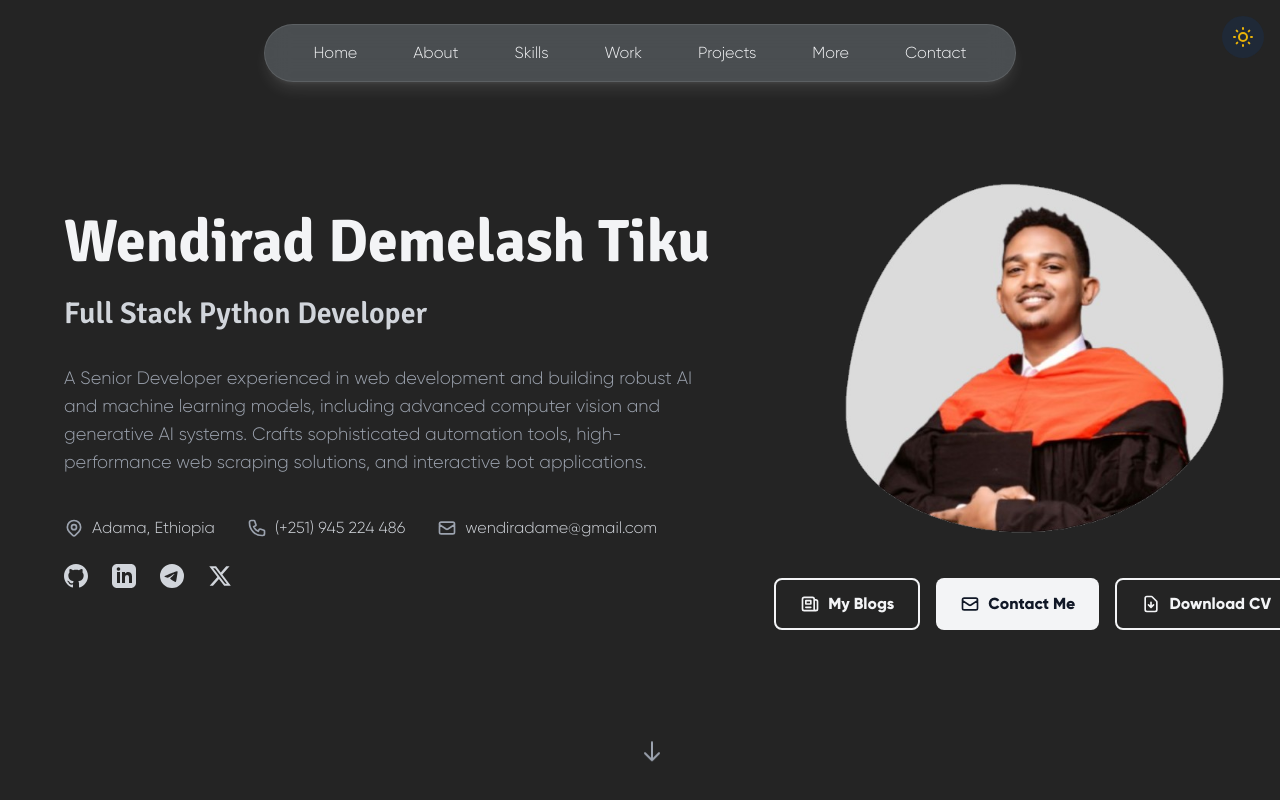
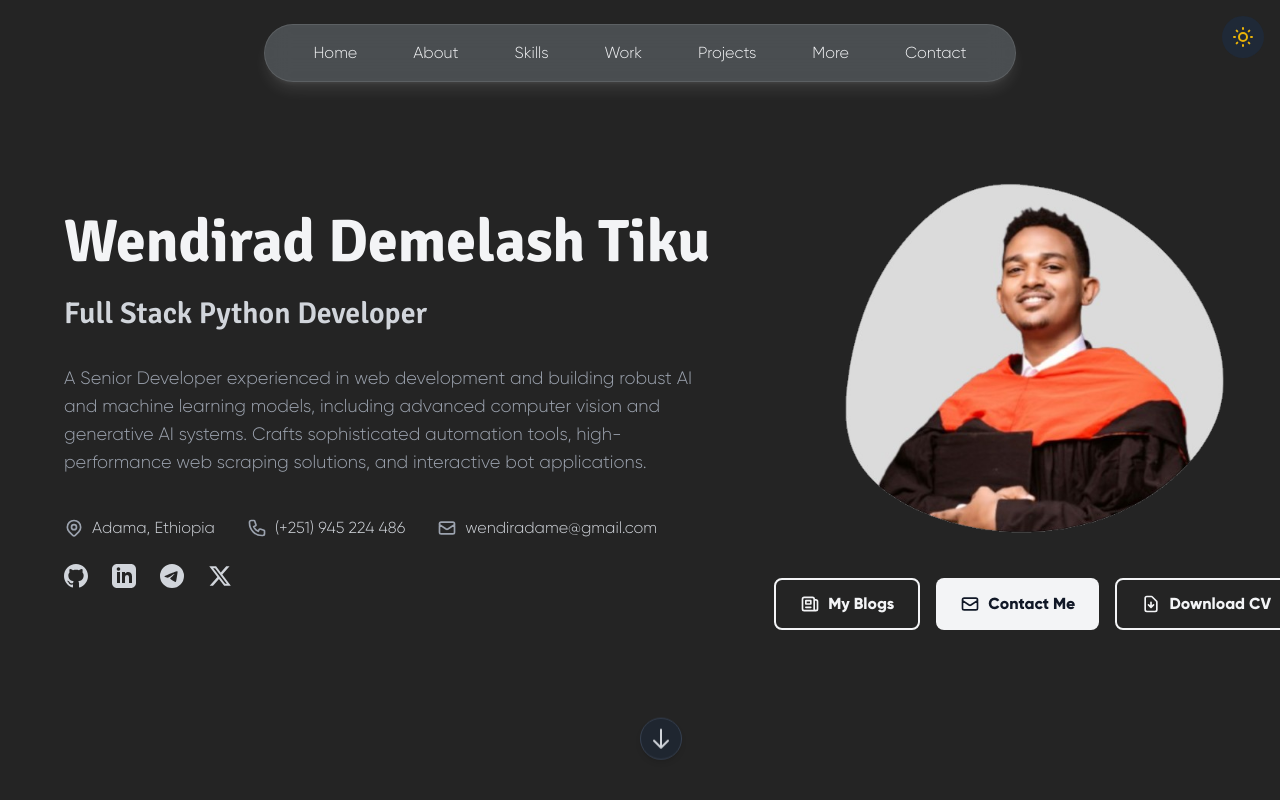
Before and after one commit to wendirad/wendirad.github.io, a React (Vite) app: page / in a window 1280 px wide. Shown: the top 800 px of the page. Built offline with nearby package versions, Linux system fonts and the light colour scheme.

Commit message:
feat: update AboutSection heading to h2, modify InfoSection link to use dynamic URL, and enhance ScrollIndicator functionality for smoother navigation

```diff
--- a/src/components/AboutSection.tsx
+++ b/src/components/AboutSection.tsx
@@ -125,9 +125,9 @@ export default function AboutSection() {
       className="min-h-screen min-w-full flex items-center justify-center px-4 sm:px-6 lg:px-8 pt-24 pb-8"
     >
       <div className="max-w-6xl w-full">
-        <h1 className="text-3xl sm:text-4xl font-bold mb-12 text-center text-gray-900 dark:text-gray-100">
+        <h2 className="text-3xl sm:text-4xl font-bold mb-12 text-center text-gray-900 dark:text-gray-100">
           About Me
-        </h1>
+        </h2>
 
         <div className="grid grid-cols-1 lg:grid-cols-[2fr_1fr] gap-8 lg:gap-12 items-center">
           {/* Left Column - About Descriptions */}
--- a/src/components/InfoSection.tsx
+++ b/src/components/InfoSection.tsx
@@ -119,8 +119,10 @@ export default function InfoSection() {
             />
             <div className="flex flex-col sm:flex-row gap-4 w-full sm:w-auto">
               <a
-                href="#blogs"
+                href={info.blog_url}
                 className="px-6 py-3 border-2 border-gray-900 dark:border-gray-100 text-gray-900 dark:text-gray-100 rounded-lg font-semibold text-center hover:bg-gray-900 dark:hover:bg-gray-100 hover:text-gray-100 dark:hover:text-gray-900 transition-colors duration-200 flex items-center justify-center gap-2"
+                target="_blank"
+                rel="noopener noreferrer"
               >
                 <svg className="w-5 h-5" fill="none" stroke="currentColor" viewBox="0 0 24 24">
                   <path strokeLinecap="round" strokeLinejoin="round" strokeWidth={2} d="M19 20H5a2 2 0 01-2-2V6a2 2 0 012-2h10a2 2 0 012 2v1m2 13a2 2 0 01-2-2V7m2 13a2 2 0 002-2V9a2 2 0 00-2-2h-2m-4-3H9M7 16h6M7 8h6v4H7V8z" />
--- a/src/components/ScrollIndicator.tsx
+++ b/src/components/ScrollIndicator.tsx
@@ -1,11 +1,69 @@
+import { useEffect, useMemo, useState } from 'react'
+
 export default function ScrollIndicator() {
+  const [sectionIds, setSectionIds] = useState<string[]>([])
+  const [currentSection, setCurrentSection] = useState<string>('home')
+
+  const orderedSections = useMemo(() => sectionIds, [sectionIds])
+  const isAtEnd =
+    orderedSections.length > 0 &&
+    orderedSections.indexOf(currentSection) === orderedSections.length - 1
+
+  useEffect(() => {
+    const sections = Array.from(document.querySelectorAll('section[id]')) as HTMLElement[]
+    const ids = sections.map((section) => section.id)
+    setSectionIds(ids)
+
+    const observer = new IntersectionObserver(
+      (entries) => {
+        const visibleEntry = entries
+          .filter((entry) => entry.isIntersecting)
+          .sort((a, b) => b.intersectionRatio - a.intersectionRatio)[0]
+
+        if (visibleEntry?.target?.id) {
+          setCurrentSection(visibleEntry.target.id)
+        }
+      },
+      { threshold: [0.4, 0.6, 0.75], rootMargin: '-20% 0px -40% 0px' }
+    )
+
+    sections.forEach((section) => observer.observe(section))
+
+    return () => {
+      sections.forEach((section) => observer.unobserve(section))
+    }
+  }, [])
+
+  const handleScrollNext = () => {
+    if (!orderedSections.length) return
+
+    const currentIndex = orderedSections.indexOf(currentSection)
+    const nextIndex =
+      currentIndex >= 0 && currentIndex < orderedSections.length - 1
+        ? currentIndex + 1
+        : -1
+
+    if (nextIndex === -1) return
+
+    const nextId = orderedSections[nextIndex]
+    const targetSection = document.getElementById(nextId)
+
+    targetSection?.scrollIntoView({ behavior: 'smooth', block: 'start' })
+  }
+
+  if (isAtEnd) {
+    return null
+  }
+
   return (
-    <a
-      href="#about"
-      className="fixed bottom-8 left-1/2 transform -translate-x-1/2 z-30 animate-bounce cursor-pointer"
+    <button
+      type="button"
+      onClick={handleScrollNext}
+      className="fixed bottom-8 left-1/2 transform -translate-x-1/2 z-30 animate-bounce cursor-pointer p-2 rounded-full bg-white/70 dark:bg-gray-800/70 shadow-md border border-gray-200 dark:border-gray-700 hover:bg-white dark:hover:bg-gray-800 transition-colors"
+      aria-label="Scroll to next section"
     >
       <svg
-        className="w-6 h-6 text-gray-600 dark:text-gray-400 hover:text-gray-900 dark:hover:text-gray-200 transition-colors"
+        className="w-6 h-6 text-gray-700 dark:text-gray-300"
         fill="none"
         stroke="currentColor"
         viewBox="0 0 24 24"
@@ -17,6 +75,6 @@ export default function ScrollIndicator() {
           d="M19 14l-7 7m0 0l-7-7m7 7V3"
         />
       </svg>
-    </a>
+    </button>
   )
 }
```
